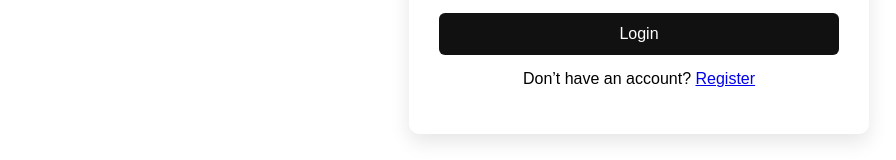
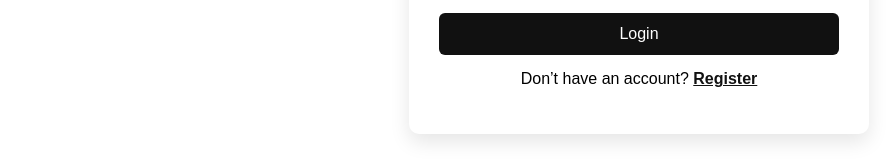
Before and after one commit to jamesbettsource/MG-music-frontend, a React (Create React App) app: page / in a window 1280 px wide. Shown: the part 362-522 px from the top of the page, without its empty margins (1-897 px from the left). Built offline with nearby package versions, Linux system fonts and the light colour scheme.

Commit message:
Fix login navigation + register link

```diff
--- a/src/Login.js
+++ b/src/Login.js
@@ -1,5 +1,5 @@
 import { useState } from "react";
-import { Link, useNavigate } from "react-router-dom";
+import { Link } from "react-router-dom";
 
 function Login({ onLogin }) {
   const [email, setEmail] = useState("");
@@ -7,7 +7,6 @@ function Login({ onLogin }) {
   const [error, setError] = useState("");
   const [loading, setLoading] = useState(false);
 
-  const navigate = useNavigate();
   const API_URL = "https://mg-music1.onrender.com";
 
   const handleSubmit = async (e) => {
@@ -18,7 +17,9 @@ function Login({ onLogin }) {
     try {
       const res = await fetch(`${API_URL}/api/login`, {
         method: "POST",
-        headers: { "Content-Type": "application/json" },
+        headers: {
+          "Content-Type": "application/json"
+        },
         body: JSON.stringify({ email, password })
       });
 
@@ -31,10 +32,9 @@ function Login({ onLogin }) {
       }
 
       localStorage.setItem("token", data.access_token);
-      onLogin?.();
-      navigate("/songs");
+      onLogin();
 
-    } catch {
+    } catch (err) {
       setError("Server unreachable. Try again.");
     }
 
@@ -71,8 +71,12 @@ function Login({ onLogin }) {
         </button>
       </form>
 
+      {/* ✅ FIXED REGISTER LINK */}
       <p style={{ marginTop: "15px" }}>
-        Don’t have an account? <Link to="/register">Register</Link>
+        Don’t have an account?{" "}
+        <Link to="/register" style={{ color: "#111", fontWeight: "bold" }}>
+          Register
+        </Link>
       </p>
     </div>
   );
@@ -87,8 +91,14 @@ const styles = {
     boxShadow: "0 8px 20px rgba(0,0,0,0.1)",
     textAlign: "center"
   },
-  title: { marginBottom: "20px" },
-  form: { display: "flex", flexDirection: "column", gap: "15px" },
+  title: {
+    marginBottom: "20px"
+  },
+  form: {
+    display: "flex",
+    flexDirection: "column",
+    gap: "15px"
+  },
   input: {
     padding: "10px",
     fontSize: "16px",
@@ -104,7 +114,10 @@ const styles = {
     backgroundColor: "#111",
     color: "#fff"
   },
-  error: { color: "red", marginBottom: "10px" }
+  error: {
+    color: "red",
+    marginBottom: "10px"
+  }
 };
 
 export default Login;
```
